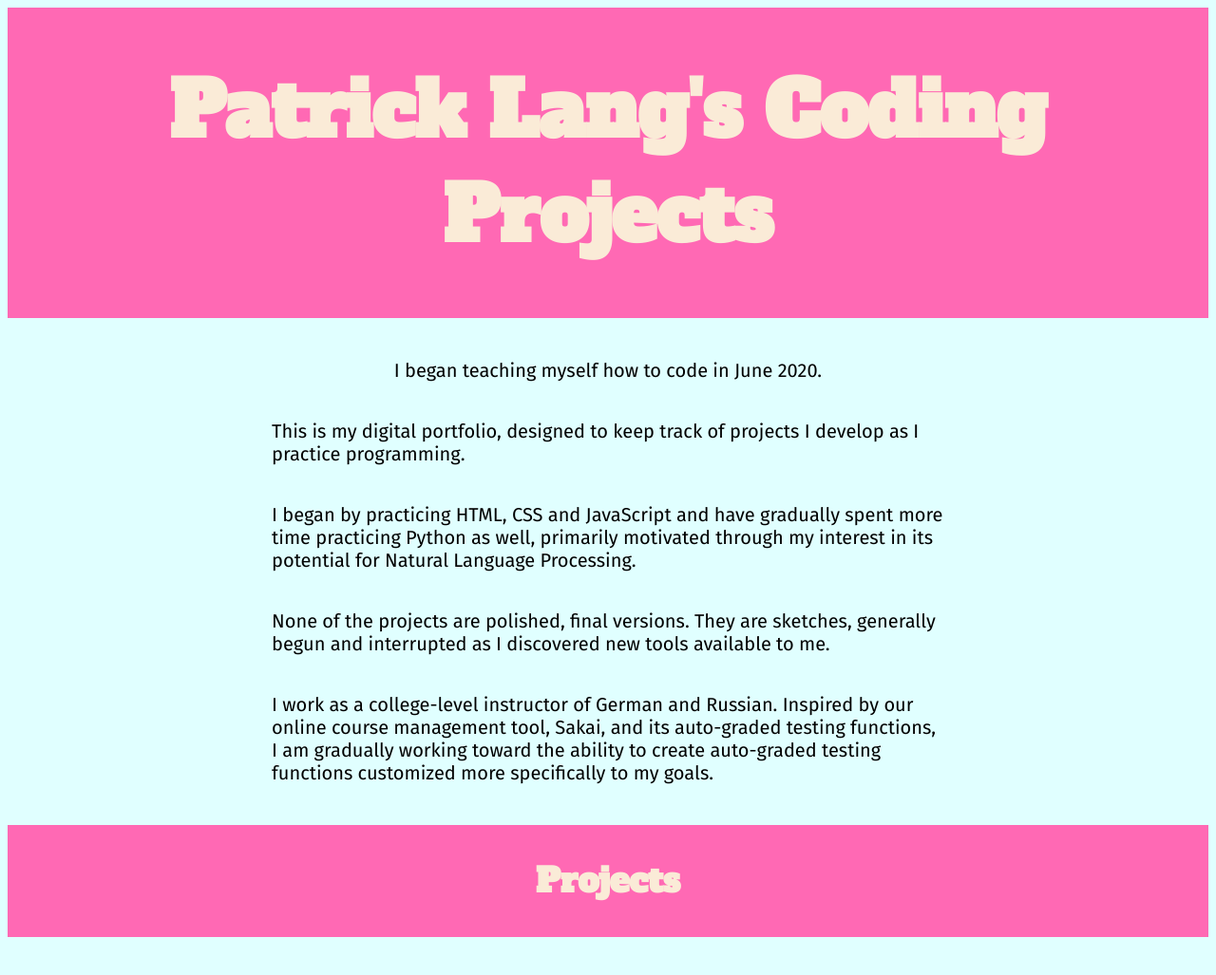
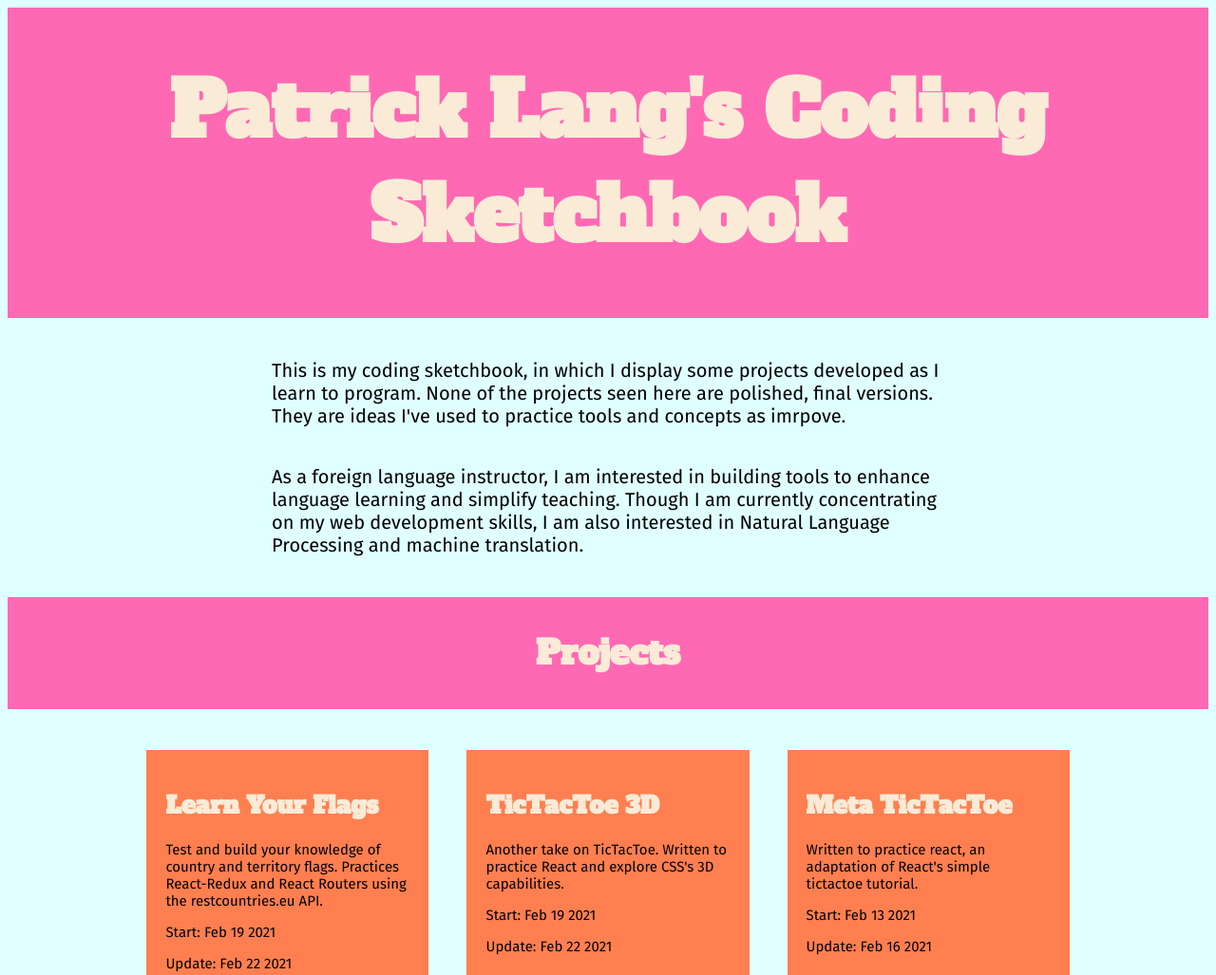
Before and after one commit to patricklang87/portfolio, a plain HTML site: page index.html in a window 1280 px wide. Shown: the top 1027 px of the page at 95% size. Drawn offline with Linux system fonts and the light colour scheme.

Commit message:
Add flag quiz. Change intro paragraph

```diff
--- a/index.html
+++ b/index.html
@@ -7,7 +7,7 @@
     <head>
         <meta charset="utf-8">
         <meta http-equiv="X-UA-Compatible" content="IE=edge">
-        <title>Patrick Lang's Web Portfolio</title>
+        <title>Patrick Lang's Coding Sketchbook</title>
         <meta name="description" content="">
         <meta name="viewport" content="width=device-width, initial-scale=1">
         <link rel="stylesheet" href="resources/css/style.css">
@@ -17,15 +17,12 @@
             <p class="browsehappy">You are using an <strong>outdated</strong> browser. Please <a href="#">upgrade your browser</a> to improve your experience.</p>
         <![endif]-->
         <div id="banner" class="heading">
-            <h1>Patrick Lang's Coding Projects</h1>
+            <h1>Patrick Lang's Coding Sketchbook</h1>
           </div>
           <br>
           <div id="info">
-            <p>I began teaching myself how to code in June 2020.</p>
-            <p>This is my digital portfolio, designed to keep track of projects I develop as I practice programming.</p>
-            <p>I began by practicing HTML, CSS and JavaScript and have gradually spent more time practicing Python as well, primarily motivated through my interest in its potential for Natural Language Processing.</p>
-            <p>None of the projects are polished, final versions. They are sketches, generally begun and interrupted as I discovered new tools available to me.</p>
-            <p>I work as a college-level instructor of German and Russian. Inspired by our online course management tool, Sakai, and its auto-graded testing functions, I am gradually working toward the ability to create auto-graded testing functions customized more specifically to my goals.</p>
+            <p>This is my coding sketchbook, in which I display some projects developed as I learn to program. None of the projects seen here are polished, final versions. They are ideas I've used to practice tools and concepts as imrpove.</p>
+            <p>As a foreign language instructor, I am interested in building tools to enhance language learning and simplify teaching. Though I am currently concentrating on my web development skills, I am also interested in Natural Language Processing and machine translation.</p>
         </div>
           <br>
             <div id="nav-banner" class="heading">
--- a/index.js
+++ b/index.js
@@ -11,6 +11,8 @@ function ProjInfo(title, link, info, startDate, lastUpdate) {
 let pushNewInfo = (title, link, info, startDate, lastUpdate) => {
 	projArray.push(new ProjInfo(title, link, info, startDate, lastUpdate));
 }
+
+pushNewInfo("Learn Your Flags", "https://patricklang87.github.io/flagsFlashCars/", "Test and build your knowledge of country and territory flags. Practices React-Redux and React Routers using the restcountries.eu API.", "Feb 19 2021", "Feb 22 2021");
 
 pushNewInfo("TicTacToe 3D", "https://patricklang87.github.io/tictactoe_3d/", "Another take on TicTacToe. Written to practice React and explore CSS's 3D capabilities.", "Feb 19 2021", "Feb 22 2021");
 
```
